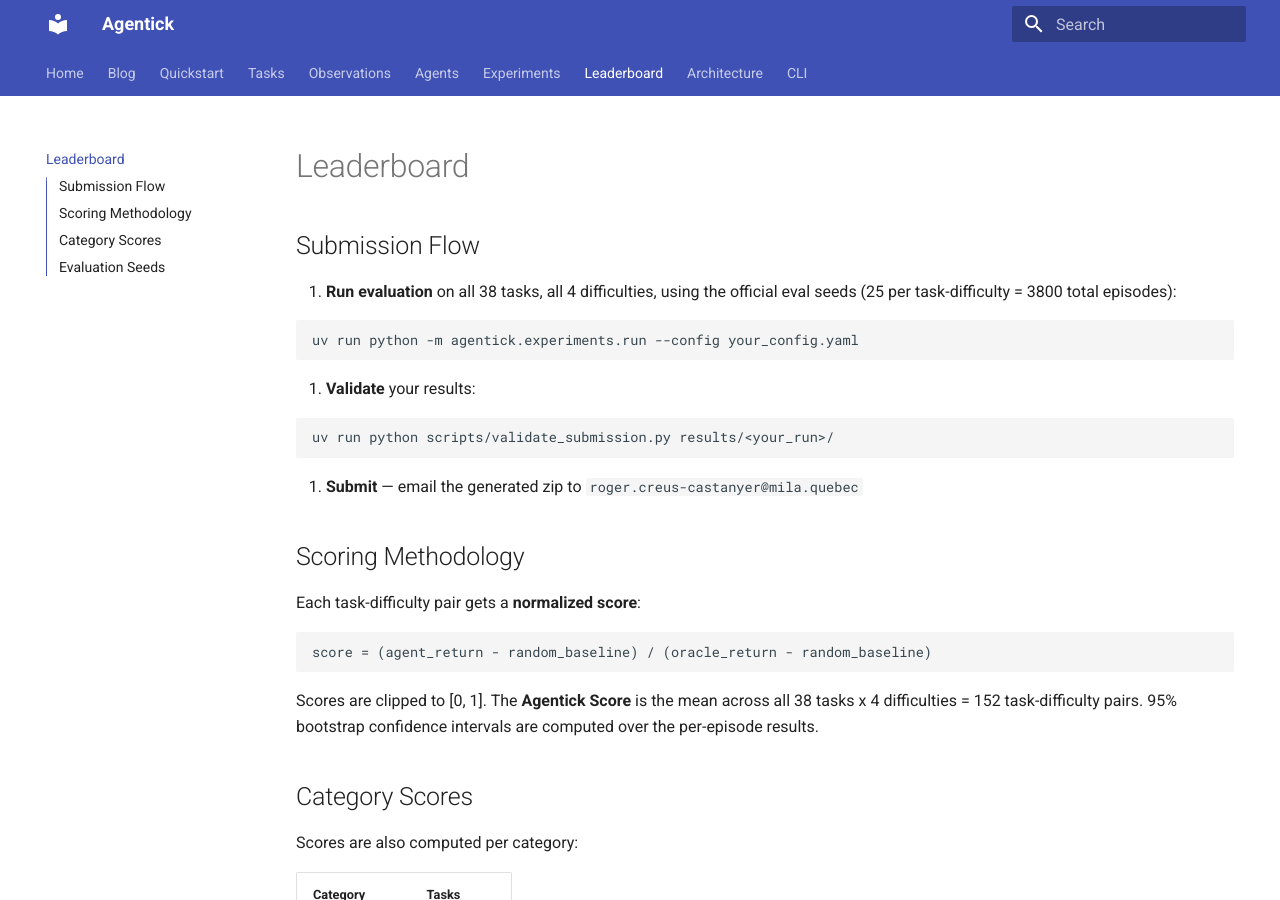
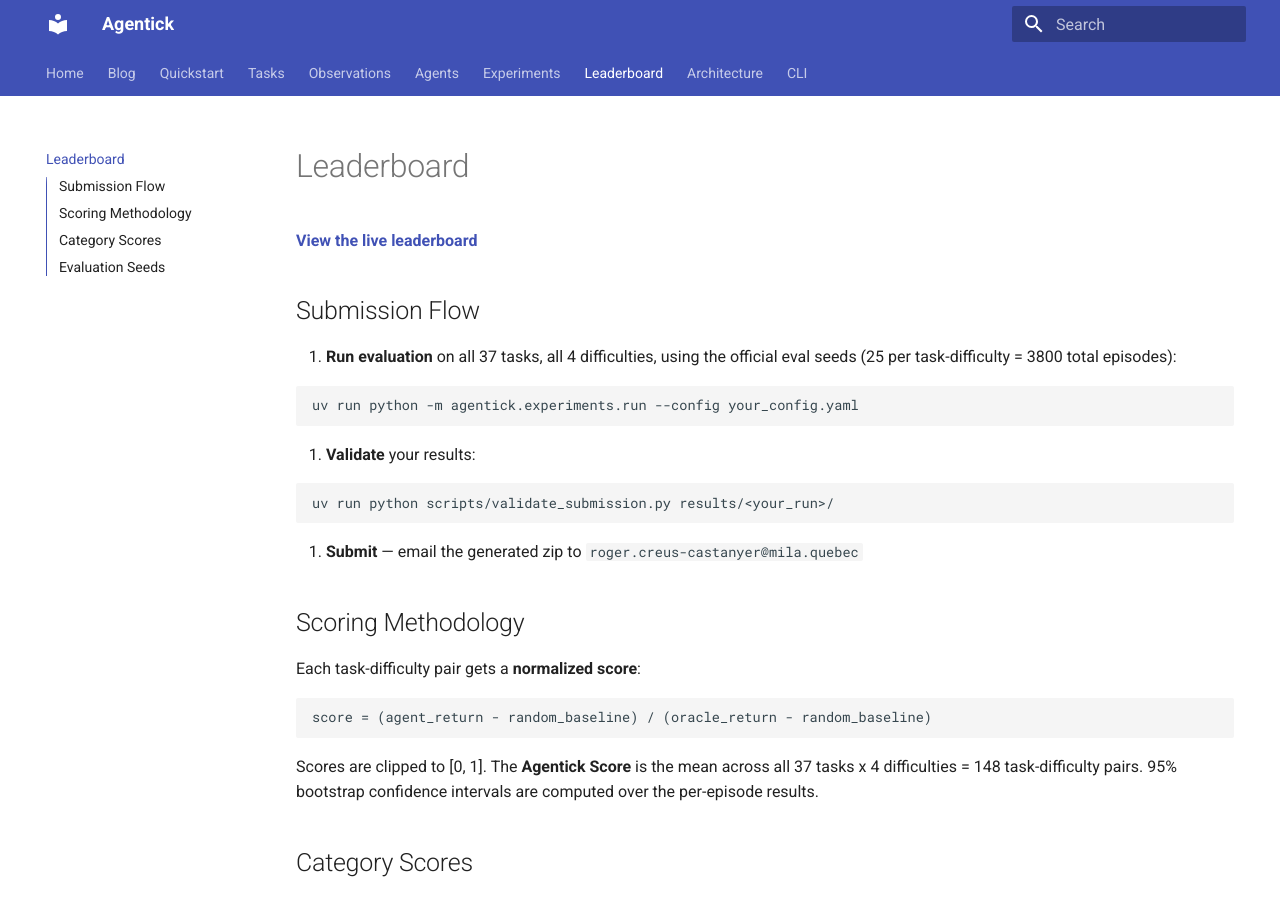
Before and after one commit to roger-creus/agentick, an MkDocs documentation site: the page built from docs/leaderboard.md, in a window 1280 px wide and 900 px high. Built offline with MkDocs 1.6.1 and Material for MkDocs 9.7.7, drawn with Linux system fonts in a browser that asks for light colours.

Commit message:
Add live leaderboard link to docs, fix task counts
Co-Authored-By: Claude Opus 4.6 (1M context) <noreply@anthropic.com>

````diff
--- a/docs/leaderboard.md
+++ b/docs/leaderboard.md
@@ -1,8 +1,10 @@
 # Leaderboard
+
+**[View the live leaderboard](https://roger-creus.github.io/agentick/board/)**
 
 ## Submission Flow
 
-1. **Run evaluation** on all 38 tasks, all 4 difficulties, using the official eval seeds (25 per task-difficulty = 3800 total episodes):
+1. **Run evaluation** on all 37 tasks, all 4 difficulties, using the official eval seeds (25 per task-difficulty = 3800 total episodes):
 
 ```bash
 uv run python -m agentick.experiments.run --config your_config.yaml
@@ -24,7 +26,7 @@ Each task-difficulty pair gets a **normalized score**:
 score = (agent_return - random_baseline) / (oracle_return - random_baseline)
 ```
 
-Scores are clipped to [0, 1]. The **Agentick Score** is the mean across all 38 tasks x 4 difficulties = 152 task-difficulty pairs. 95% bootstrap confidence intervals are computed over the per-episode results.
+Scores are clipped to [0, 1]. The **Agentick Score** is the mean across all 37 tasks x 4 difficulties = 148 task-difficulty pairs. 95% bootstrap confidence intervals are computed over the per-episode results.
 
 ## Category Scores
 
````
